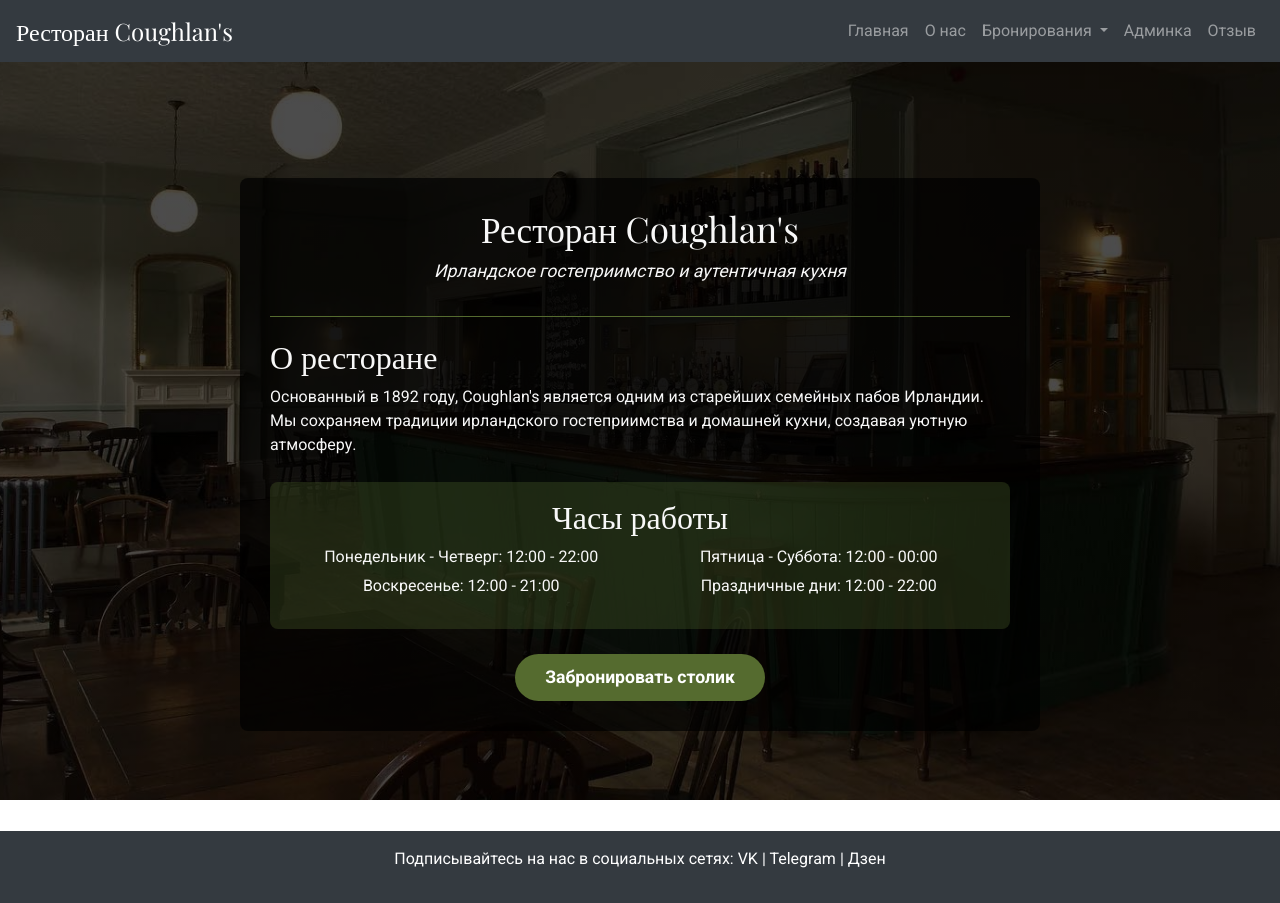
After one commit to gvriil/book-a-table, a Django app: page /about/ in a window 1280 px wide. The commit adds this page. Run offline with Django 4.2, Linux system fonts and the light colour scheme; some libraries are stand-ins or nearby versions.

Commit message:
Добавлена страница 'О нас' и улучшены стили формы бронирования

```diff
--- /dev/null
+++ b/bookings/templates/bookings/about.html
@@ -0,0 +1,143 @@
+{% extends 'bookings/base.html' %}
+{% load static %}
+
+{% block title %}О ресторане Coughlan's{% endblock %}
+
+{% block extra_css %}
+<style>
+    /* Паралакс-эффект для фона с затемнением */
+    body::before {
+        content: "";
+        position: fixed;
+        top: 0;
+        left: 0;
+        width: 100%;
+        height: 100%;
+        background: linear-gradient(rgba(0, 0, 0, 0.7), rgba(0, 0, 0, 0.7)), url('/static/images/hero.jpg') no-repeat center center;
+        background-size: cover;
+        z-index: -1;
+    }
+
+    body {
+        background: none !important;
+    }
+
+    /* Базовые стили контейнера */
+    .about-container {
+        max-width: 800px;
+        margin: 80px auto;
+        background-color: rgba(0, 0, 0, 0.7); /* Темная полупрозрачная подложка */
+        padding: 30px;
+        border-radius: 8px;
+        color: #f8f8f8;
+        position: relative;
+        z-index: 2;
+    }
+
+    /* Заголовок */
+    .about-header {
+        text-align: center;
+        margin-bottom: 20px;
+        border-bottom: 1px solid #556B2F;
+        padding-bottom: 15px;
+    }
+
+    .about-header h1 {
+        font-family: 'Playfair Display', serif;
+        font-size: 2.2rem;
+        margin-bottom: 8px;
+    }
+
+    .about-header p {
+        font-style: italic;
+        font-size: 1.1rem;
+    }
+
+    /* Основная информация */
+    .about-content {
+        margin-bottom: 20px;
+    }
+
+    .about-content h2 {
+        color: #f8f8f8;
+        margin-bottom: 10px;
+        font-family: 'Playfair Display', serif;
+    }
+
+    /* Часы работы */
+    .hours-section {
+        text-align: center;
+        margin: 25px 0;
+        padding: 15px;
+        background-color: rgba(85, 107, 47, 0.3);
+        border-radius: 8px;
+    }
+
+    .hours-section h2 {
+        color: #f8f8f8;
+        margin-bottom: 10px;
+        font-family: 'Playfair Display', serif;
+    }
+
+    .hours-list {
+        display: grid;
+        grid-template-columns: 1fr 1fr;
+        gap: 5px;
+        justify-content: center;
+        list-style-type: none;
+        padding: 0;
+    }
+
+    /* Кнопка бронирования */
+    .booking-button {
+        text-align: center;
+        margin-top: 25px;
+    }
+
+    .booking-button a {
+        display: inline-block;
+        background-color: #556B2F;
+        color: white;
+        border: none;
+        border-radius: 50px;
+        padding: 10px 30px;
+        font-size: 1.1rem;
+        font-weight: bold;
+        text-decoration: none;
+        transition: all 0.3s ease;
+    }
+
+    .booking-button a:hover {
+        background-color: #4A5E28;
+    }
+</style>
+{% endblock %}
+
+{% block content %}
+<div class="about-container">
+    <div class="about-header">
+        <h1>Ресторан Coughlan's</h1>
+        <p>Ирландское гостеприимство и аутентичная кухня</p>
+    </div>
+
+    <div class="about-content">
+        <h2>О ресторане</h2>
+        <p>Основанный в 1892 году, Coughlan's является одним из старейших семейных пабов Ирландии.
+            Мы сохраняем традиции ирландского гостеприимства и домашней кухни, создавая уютную атмосферу.</p>
+    </div>
+
+    <div class="hours-section">
+        <h2>Часы работы</h2>
+        <ul class="hours-list">
+            <li>Понедельник - Четверг: 12:00 - 22:00</li>
+            <li>Пятница - Суббота: 12:00 - 00:00</li>
+            <li>Воскресенье: 12:00 - 21:00</li>
+            <li>Праздничные дни: 12:00 - 22:00</li>
+        </ul>
+    </div>
+
+    <div class="booking-button">
+        <a href="{% url 'book_table' %}">Забронировать столик</a>
+    </div>
+</div>
+{% endblock %}
--- a/bookings/templates/bookings/base.html
+++ b/bookings/templates/bookings/base.html
@@ -84,6 +84,9 @@
     <div class="collapse navbar-collapse" id="navbarNav">
         <ul class="navbar-nav ml-auto">
             <li class="nav-item"><a class="nav-link" href="{% url 'home' %}">Главная</a></li>
+            <li class="nav-item">
+                <a class="nav-link" href="{% url 'about' %}">О нас</a>
+            </li>
             <li class="nav-item dropdown">
                 <a class="nav-link dropdown-toggle" href="#" id="bookingsDropdown" role="button"
                    data-toggle="dropdown" aria-haspopup="true" aria-expanded="false">
--- a/bookings/views.py
+++ b/bookings/views.py
@@ -9,19 +9,19 @@ from django.contrib import messages
 from django.contrib.admin.views.decorators import staff_member_required
 from django.core.mail import send_mail
 from django.shortcuts import render, redirect, get_object_or_404
+# bookings/views.py (добавить к существующим views)
+from rest_framework import viewsets
 
 from .forms import BookingForm, ReviewForm
-from .models import Booking, Review
-
-# bookings/views.py (добавить к существующим views)
-from rest_framework import viewsets
 from .models import Booking
+from .models import Review
 from .serializers import BookingSerializer
 
 
 class BookingViewSet(viewsets.ModelViewSet):
     queryset = Booking.objects.all()
     serializer_class = BookingSerializer
+
 
 def home(request):
     """
@@ -32,6 +32,15 @@ def home(request):
     return render(request, 'bookings/home.html', {
         'approved_reviews': approved_reviews,
     })
+
+
+def about(request):
+    """
+    Отображает страницу "О нас".
+
+    Предоставляет информацию о ресторане, его истории и концепции.
+    """
+    return render(request, 'bookings/about.html')
 
 
 def check_capacity(new_booking):
--- a/restaurant_booking/urls.py
+++ b/restaurant_booking/urls.py
@@ -6,6 +6,7 @@ from rest_framework.routers import DefaultRouter
 
 from bookings.views import BookingViewSet
 from bookings.views import (
+    about,
     book_table,
     booking_success,
     booking_list,
@@ -66,6 +67,7 @@ menu_patterns = [
 
 # Основные пути (маршруты) приложения
 urlpatterns = [
+                  path('about/', about, name='about'),
                   path('api/', include(router.urls)),
                   path('admin/', admin.site.urls),  # Админка Django
                   path('', home, name='home'),  # Главная страница сайта
```
Also changed, not shown: bookings/templates/bookings/book_table.html (+31 -5 lines).
